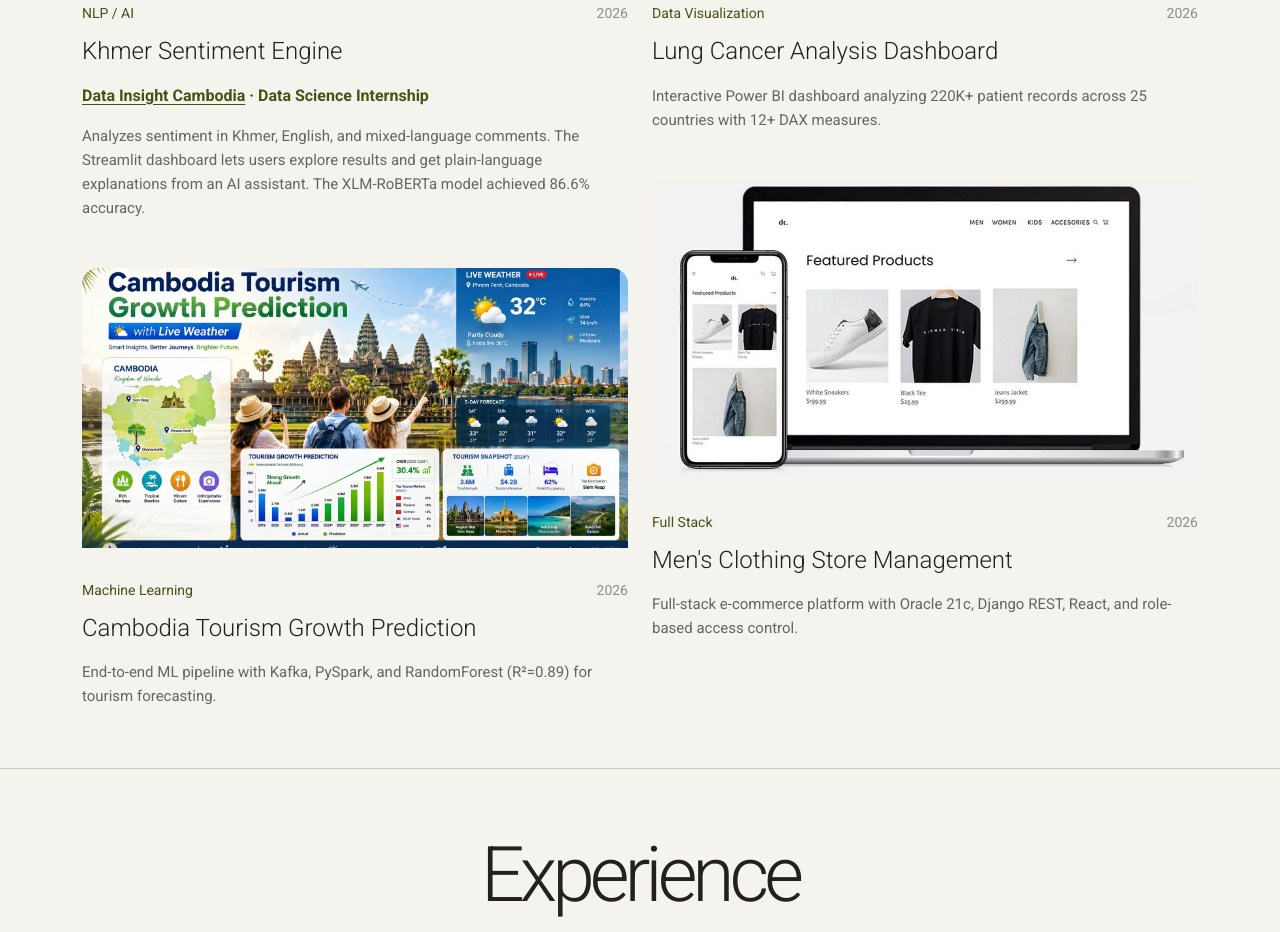
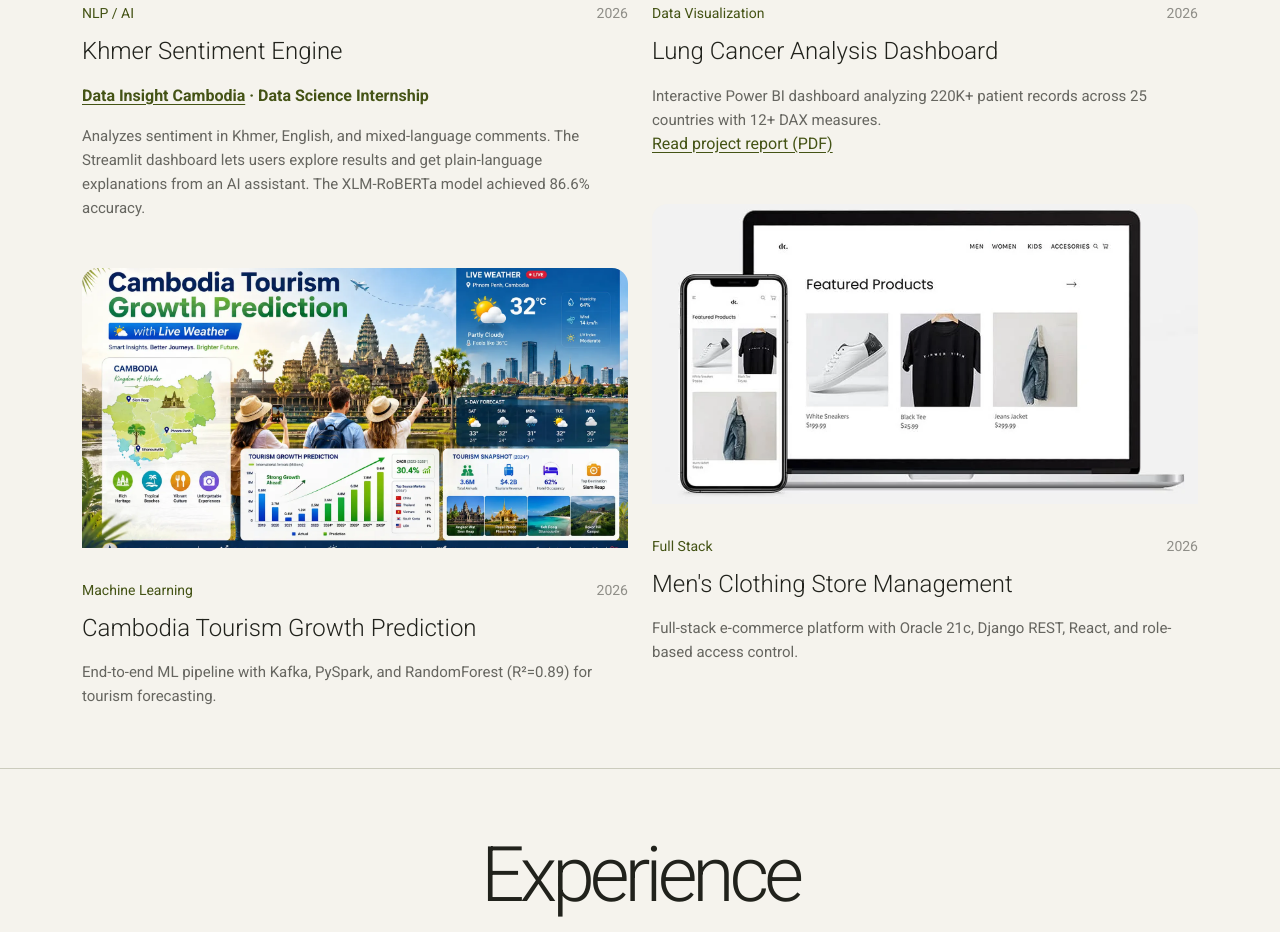
Before and after one commit to doeunbunheng/personal_portfolio, a plain HTML site: page index.html in a window 1280 px wide. Shown: the part 6552-7484 px from the top of the page. Drawn offline with Linux system fonts and the light colour scheme.

Commit message:
Add lung cancer analysis project report

```diff
--- a/index.html
+++ b/index.html
@@ -702,7 +702,7 @@
                   <div class="portfolio-overlay">
                     <div class="portfolio-actions">
                       <a href="assets/img/portfolio/HG.jpg" class="glightbox action-btn preview-btn" title="Lung Cancer Dashboard"><i class="bi bi-eye"></i></a>
-                      <a href="portfolio-details.html" class="action-btn details-btn" title="View Project"><i class="bi bi-arrow-up-right"></i></a>
+                      <a href="assets/docs/Data_Visualization_Report.pdf" class="action-btn details-btn" aria-label="Read the Lung Cancer Analysis report (PDF)" title="Read project report"><i class="bi bi-file-earmark-pdf" aria-hidden="true"></i></a>
                     </div>
                   </div>
                 </div>
@@ -713,6 +713,7 @@
                   </div>
                   <h3 class="portfolio-title">Lung Cancer Analysis Dashboard</h3>
                   <p class="portfolio-description">Interactive Power BI dashboard analyzing 220K+ patient records across 25 countries with 12+ DAX measures.</p>
+                  <a class="bootcamp-link" href="assets/docs/Data_Visualization_Report.pdf">Read project report (PDF)</a>
                 </div>
               </div>
             </div><!-- End Portfolio Item -->
```
Also changed, not shown: 1 other file.
